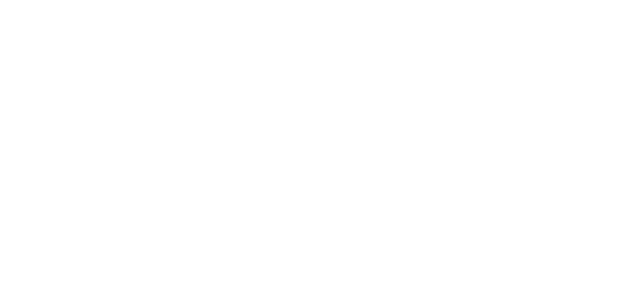
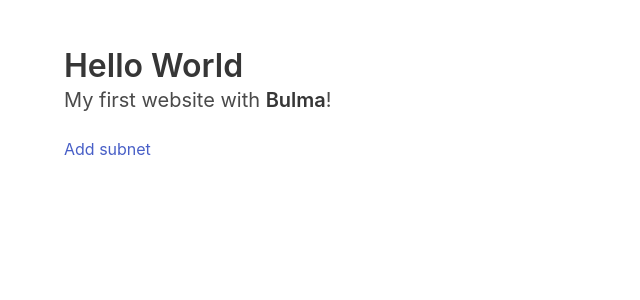
Before and after one commit to pedenski/akainu, a PHP site: page / in a window 1280 px wide. Before the commit the part shown is empty. Shown: the top 300 px of the page, without its empty margins (0-640 px from the left). Run offline with PHP 8.4, Linux system fonts and the light colour scheme; some libraries are stand-ins or nearby versions.

Commit message:
added bulma

```diff
--- a/index.php
+++ b/index.php
@@ -1,9 +1,33 @@
-<?php
-require_once( __DIR__ . '/vendor/autoload.php' );
+<!DOCTYPE html>
+<html>
+  <head>
+    <meta charset="utf-8">
+    <meta name="viewport" content="width=device-width, initial-scale=1">
+    <title>Hello Bulma!</title>
+    <link rel="stylesheet" href="https://maxcdn.bootstrapcdn.com/font-awesome/4.7.0/css/font-awesome.min.css">
+    <link rel="stylesheet" href="https://cdnjs.cloudflare.com/ajax/libs/bulma/0.6.1/css/bulma.min.css">
+  </head>
+  <body>
 
 
-$sub = new IPv4\SubnetCalculator( '10.167.95.47', 26 );
-echo $sub;
+  <section class="section">
+    <div class="container">
+      <h1 class="title">
+        Hello World
+      </h1>
+      <p class="subtitle">
+        My first website with <strong>Bulma</strong>!
+      </p>
 
 
-?>
+
+        <a href="util/add_subnet.php">Add subnet</a>
+    </div>
+    </section>
+
+
+  <div class="container">
+
+
+  </body>
+</html>
```
Also changed, not shown: util/add_subnet.php (added, +12 -0 lines).
